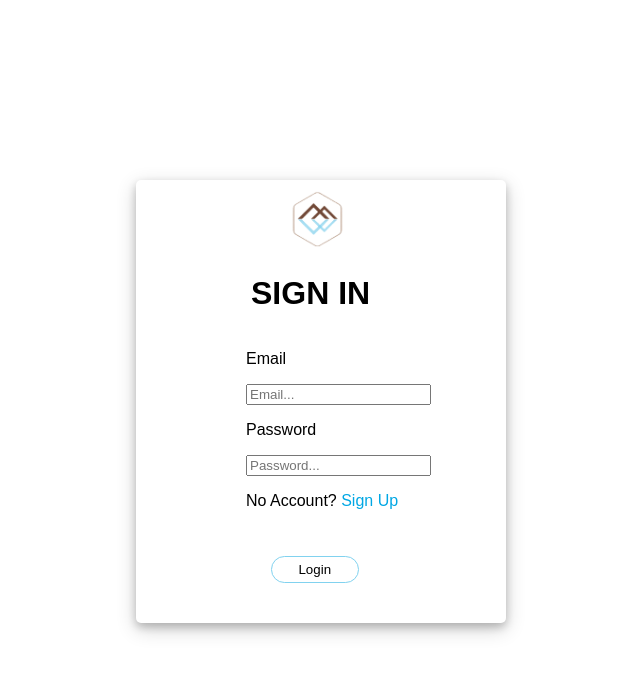
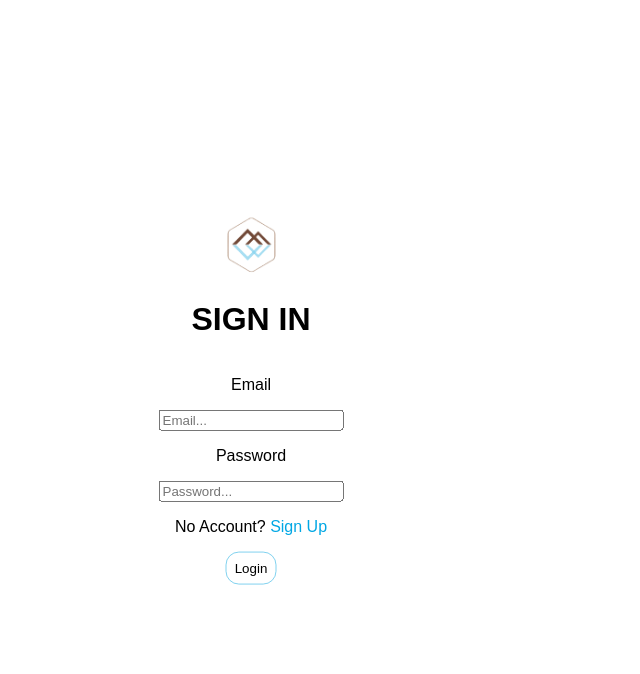
Before and after one commit to RJay-Pickering/BaseCampNews, a Django app: page /signin/ in a window 1280 px wide. Shown: the top 674 px of the page, without its empty margins (389-1029 px from the left). Run offline with Django 3.2, Linux system fonts and the light colour scheme.

Commit message:
testing sign in styling

```diff
--- a/application/static/index.css
+++ b/application/static/index.css
@@ -2200,35 +2200,31 @@ html, body  {
 }
 
 .user_card_login {
-  width: 350px;
-  margin-top: 180px;
-  margin-left: 525px;
-  margin-bottom: auto;
-  background: white;
-  position: relative;
+  position: absolute;
   display: flex;
-  justify-content: center;
   flex-direction: column;
-  padding: 10px;
-  box-shadow: 0 4px 8px 0 rgba(0, 0, 0, 0.2), 0 6px 20px 0 rgba(0, 0, 0, 0.19);
+  padding-top: 5vh;
+  padding-bottom: 5vh;
+  top: 50%;
+  left: 50%;
+  transform: translate(-50%, -50%);
+  /* box-shadow: 0 4px 8px 0 rgba(0, 0, 0, 0.2), 0 6px 20px 0 rgba(0, 0, 0, 0.19);
   -webkit-box-shadow: 0 4px 8px 0 rgba(0, 0, 0, 0.2),
     0 6px 20px 0 rgba(0, 0, 0, 0.19);
   -moz-box-shadow: 0 4px 8px 0 rgba(0, 0, 0, 0.2),
     0 6px 20px 0 rgba(0, 0, 0, 0.19);
-  border-radius: 5px;
+  border-radius: 4vh; */
 }
 
 .title-login {
-  margin-left: 105px;
-  color: black;
+  text-align: center;
+  align-items: center;
 }
 
 .bcn_img2 {
   height: 60px;
   width: auto;
   padding: 0;
-  margin-left: 35px;
-  /* border: 2px solid black; */
 }
 
 .form_container {
@@ -2236,12 +2232,13 @@ html, body  {
   align-content: center;
   flex-direction: column;
   justify-content: center;
+  text-align: center;
+  align-items: center;
 }
 
 .input-group {
   border: 0;
   border-radius: 0.25rem 0 0 0.25rem;
-  margin-left: 100px;
 }
 
 .signInText {
@@ -2261,13 +2258,10 @@ html, body  {
 .login_btn {
   background: white;
   color: black;
-  margin-bottom: 30px;
-  margin-top: 30px;
   border: 1px solid #81d2ef;
   border-radius: 1em;
-  width: 25%;
-  padding: 5px;
-  margin-left: 125px;
+  width: fit-content;
+  padding: 1vh;
 }
 
 .login_btn:focus {
@@ -2308,11 +2302,12 @@ html, body  {
 /* ////////////////////////////////////sign-up//////////////////////////////////// */
 .user_card_register {
   min-width: fit-content;
-  position: relative;
+  position: absolute;
   display: flex;
   flex-direction: column;
-  padding-top: 4vh;
-  padding-bottom: 5vh;
+  top: 50%;
+  left: 50%;
+  transform: translate(-50%, -50%);
 }
 
 .signup_btn {
@@ -2398,12 +2393,6 @@ html, body  {
     display: contents;
   }
 
-  .user_card_register {
-    padding-top: 4vh;
-    padding-bottom: 8vh;
-    padding-left: 7vh;
-    padding-right: 7vh;
-  }
   .signUpBody{
     text-align: center;
     align-items: center;
@@ -2411,3 +2400,14 @@ html, body  {
     justify-content: center;
   }
 }
+
+@media screen and (max-height: 750px) {
+  .user_card_register {
+    position: relative;
+    top: 0;
+    left: 0;
+    transform: none;
+    margin-top: 3vh;
+    margin-bottom: 3vh;
+  }
+}
```
